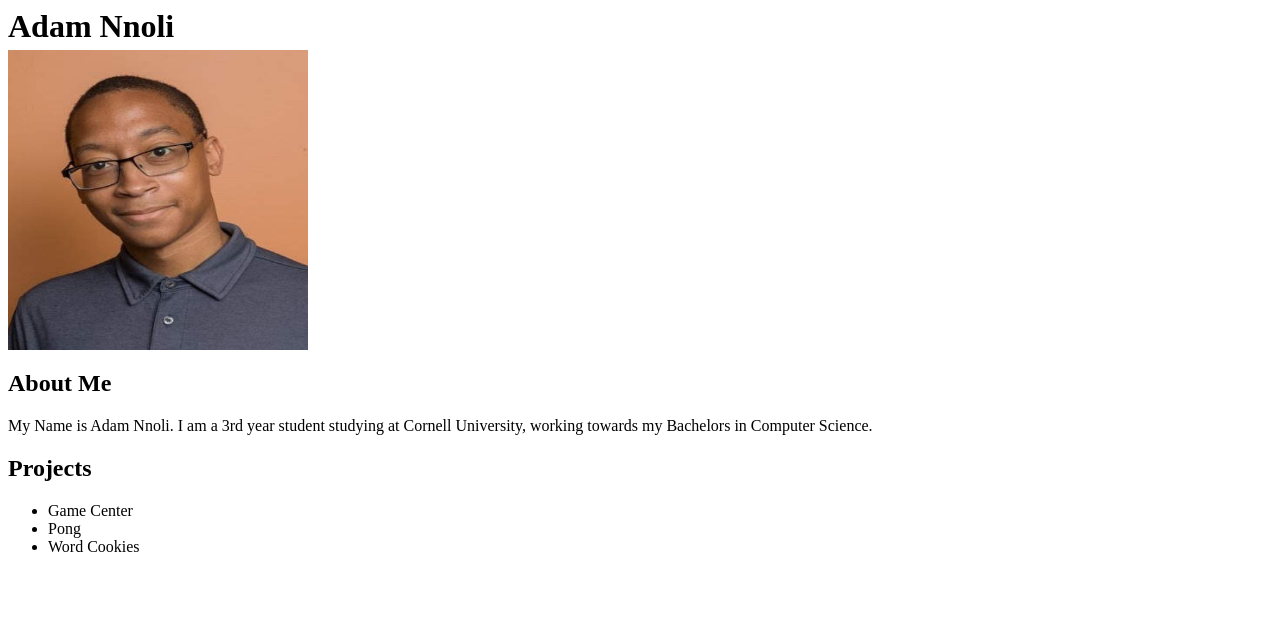
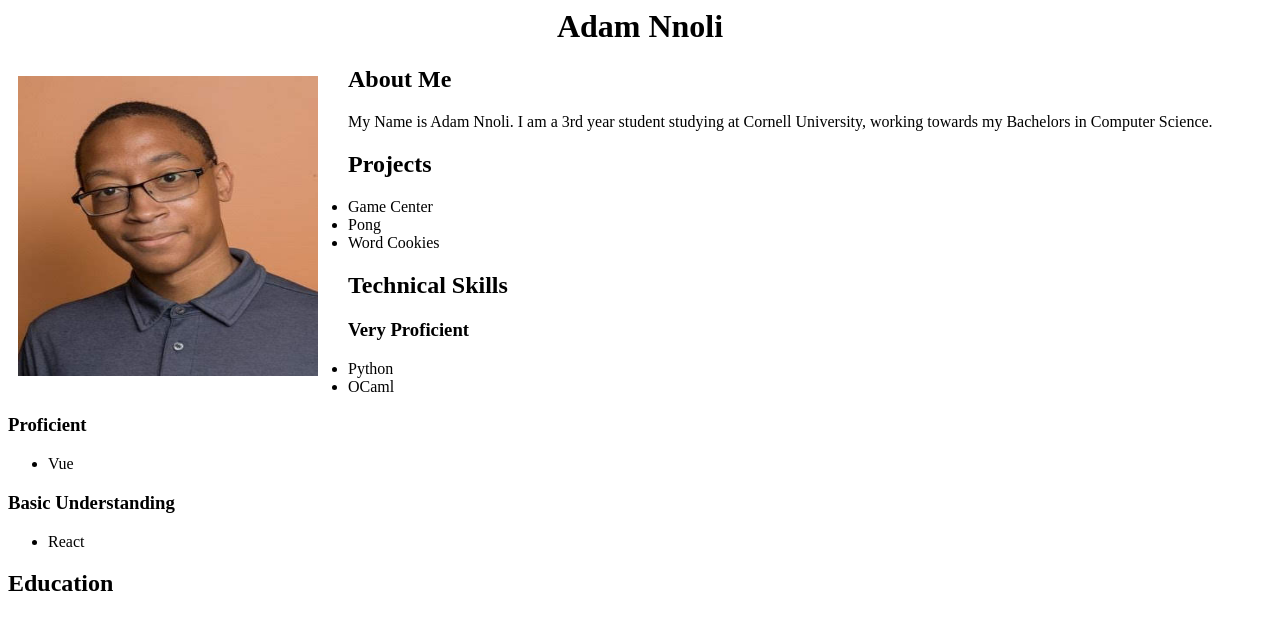
Before and after one commit to adamnnoli/MyWebsite, a plain HTML site: page index.htm in a window 1280 px wide. Drawn offline with Linux system fonts and the light colour scheme.

Commit message:
Added HTML Template

```diff
--- a/index.htm
+++ b/index.htm
@@ -6,18 +6,38 @@
 		<link rel="stylesheet" href="styles.css" />
 	</head>
 	<body>
-		<h1 id="name">Adam Nnoli</h1>
+		<h1 id="myName">Adam Nnoli</h1>
+
 		<img id="mainPhoto" src="./images/mainPhoto.JPG" alt="A Photo of Me" />
-		<h2>About Me</h2>
+
+		<h2 class="heading">About Me</h2>
 		<p>
 			My Name is Adam Nnoli. I am a 3rd year student studying at Cornell
 			University, working towards my Bachelors in Computer Science.
 		</p>
-		<h2>Projects</h2>
+
+		<h2 class="heading">Projects</h2>
 		<ul>
 			<li>Game Center</li>
 			<li>Pong</li>
 			<li>Word Cookies</li>
 		</ul>
+
+		<h2 class="heading">Technical Skills</h2>
+		<h3>Very Proficient</h3>
+		<ul>
+			<li>Python</li>
+			<li>OCaml</li>
+		</ul>
+		<h3>Proficient</h3>
+		<ul>
+			<li>Vue</li>
+		</ul>
+		<h3>Basic Understanding</h3>
+		<ul>
+			<li>React</li>
+		</ul>
+
+		<h2 class="heading">Education</h2>
 	</body>
 </html>
--- a/styles.css
+++ b/styles.css
@@ -1,7 +1,10 @@
-#name {
-	margin: 5px auto;
+#myName {
+  text-align: center;
 }
 #mainPhoto {
 	width: 300px;
-	height: 300px;
+  height: 300px;
+  float: left;
+  padding: 10px;
+  margin-right: 20px;
 }
```
